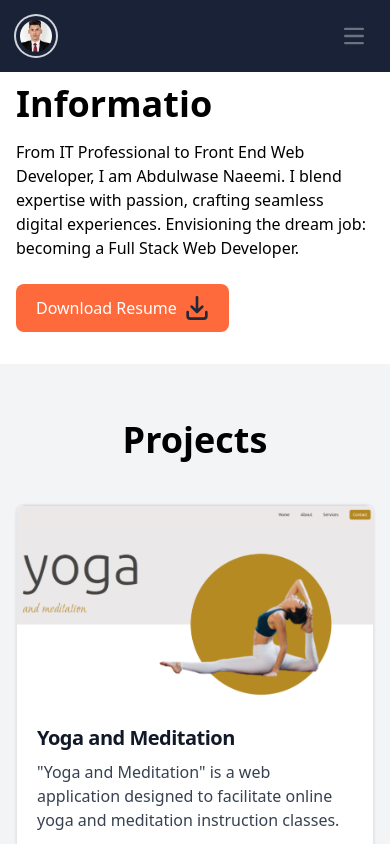
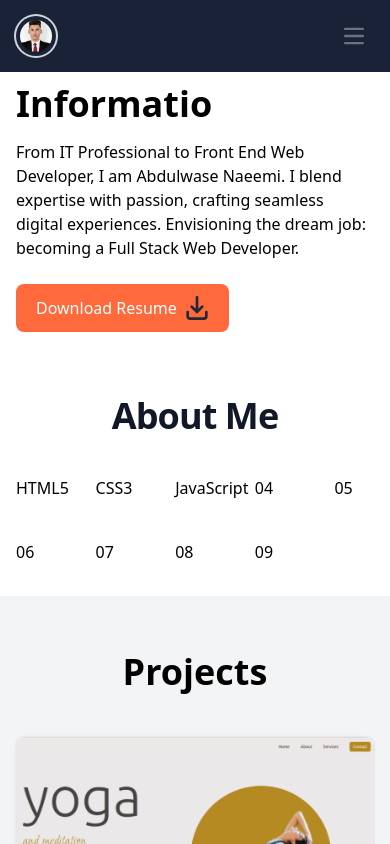
Before and after one commit to Naeemi7/portfolio, a React (Vite) app: page / in a window 390 px wide. Shown: the top 844 px of the page. Built offline with nearby package versions, Linux system fonts and the light colour scheme.

Commit message:
bug fixe

```diff
--- a/package.json
+++ b/package.json
@@ -12,6 +12,7 @@
   "dependencies": {
     "bootstrap": "^5.3.1",
     "react": "^18.2.0",
+    "react-bootstrap": "^2.8.0",
     "react-dom": "^18.2.0",
     "react-icons": "^4.10.1",
     "react-router-dom": "^6.15.0",
--- a/src/App.jsx
+++ b/src/App.jsx
@@ -1,6 +1,7 @@
 import "./styles/App.scss";
 import Navbar from "./components/Navbar";
 import Hero from "./components/Hero";
+import About from "./components/Aboout";
 import Project from "./components/Project";
 import Contact from "./components/Contact";
 import Footer from "./components/Footer";
@@ -10,6 +11,7 @@ function App() {
     <>
       <Navbar />
       <Hero />
+      <About />
       <Project />
       <Contact />
 
--- /dev/null
+++ b/src/components/Aboout.jsx
@@ -0,0 +1,30 @@
+function About() {
+  return (
+    <>
+      <div className="grid max-w-screen-xl px-4 py-8 mx-auto lg:gap-8 xl:gap-0 lg:py-16 lg:grid-cols-12">
+        {/* Heading section */}
+        <div className="col-span-12 flex justify-center">
+          <h2 className="mb-10 text-4xl tracking-tight font-extrabold text-center text-gray-900 dark:text-primary">
+            About Me
+          </h2>
+        </div>
+
+        {/* Skills container */}
+        <div className="grid grid-cols-5 gap-10">
+          <div>HTML5</div>
+          <div>CSS3</div>
+          <div>JavaScript</div>
+          <div>04</div>
+          <div>05</div>
+          <div>06</div>
+          <div>07</div>
+          <div>08</div>
+
+          <div>09</div>
+        </div>
+      </div>
+    </>
+  );
+}
+
+export default About;
```
Also changed, not shown: 1 other file (tests, documents, lock files or other folders).
